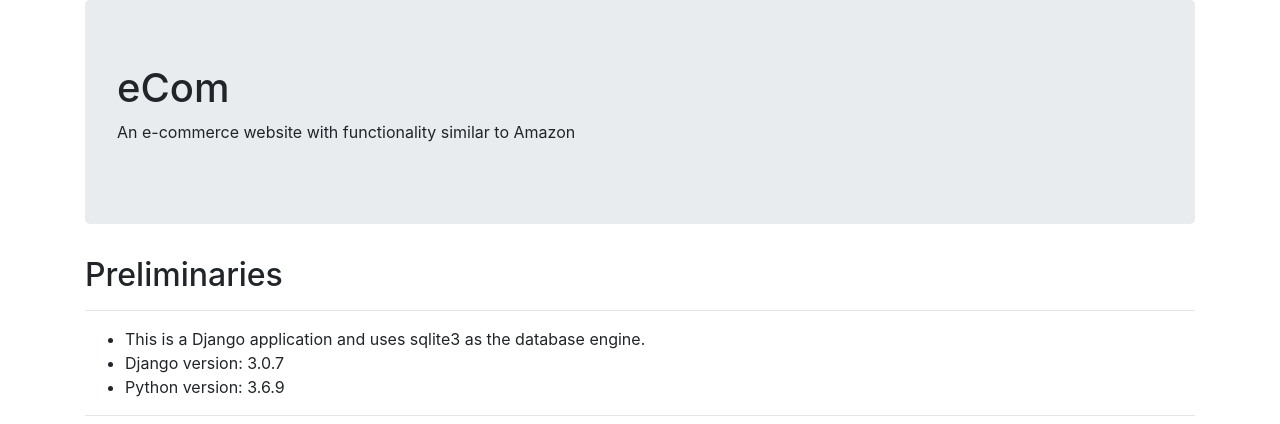
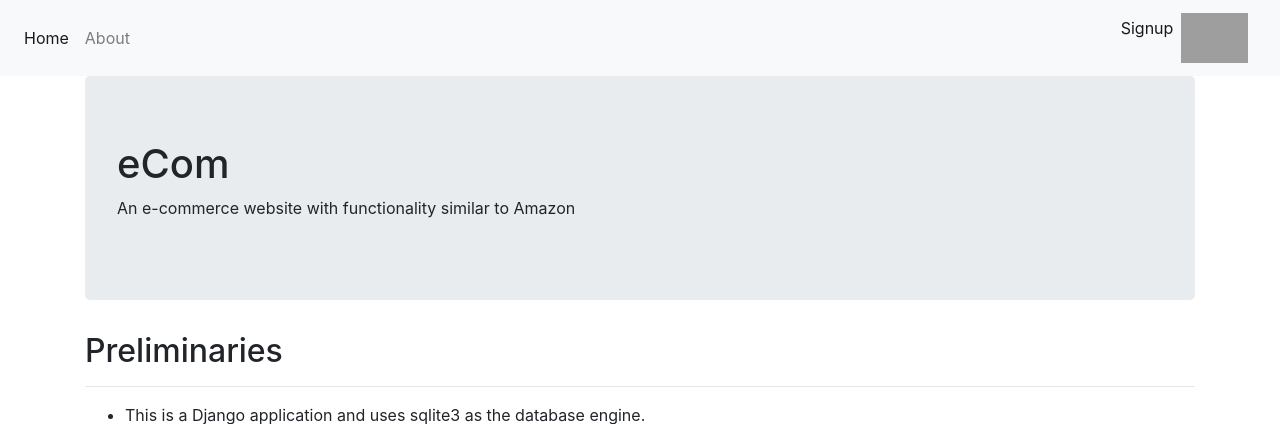
Before and after one commit to dhanwin247/DBMS-simple-e-commerce-website, a Django app: page /about/ in a window 1280 px wide. Shown: the top 424 px of the page. Run offline with Django 3.2, Linux system fonts and the light colour scheme; some libraries are stand-ins or nearby versions; grey boxes are pictures that could not be loaded.

Commit message:
add nav-bar

```diff
--- a/static/css/home.css
+++ b/static/css/home.css
@@ -1,6 +1,6 @@
-.navbar .navbar-brand {
+/* .navbar .navbar-brand {
     padding-top: 0px;
-}
+} */
 
 .navbar .navbar-brand img {
     height: 50px;
--- a/templates/app1/about.html
+++ b/templates/app1/about.html
@@ -1,14 +1,49 @@
 <!DOCTYPE html>
+{% load static %}
 <html lang="en">
-
 <head>
     <meta charset="UTF-8">
     <meta name="viewport" content="width=device-width, initial-scale=1.0">
+    <!-- CSS only -->
     <link rel="stylesheet" href="https://stackpath.bootstrapcdn.com/bootstrap/4.5.0/css/bootstrap.min.css" integrity="sha384-9aIt2nRpC12Uk9gS9baDl411NQApFmC26EwAOH8WgZl5MYYxFfc+NcPb1dKGj7Sk" crossorigin="anonymous">
+    <link rel="stylesheet" href="{% static 'css/home.css' %}">
+
+    <!-- JS, Popper.js, and jQuery -->
+    <script src="https://code.jquery.com/jquery-3.5.1.slim.min.js" integrity="sha384-DfXdz2htPH0lsSSs5nCTpuj/zy4C+OGpamoFVy38MVBnE+IbbVYUew+OrCXaRkfj" crossorigin="anonymous"></script>
+    <script src="https://cdn.jsdelivr.net/npm/popper.js@1.16.0/dist/umd/popper.min.js" integrity="sha384-Q6E9RHvbIyZFJoft+2mJbHaEWldlvI9IOYy5n3zV9zzTtmI3UksdQRVvoxMfooAo" crossorigin="anonymous"></script>
+    <script src="https://stackpath.bootstrapcdn.com/bootstrap/4.5.0/js/bootstrap.min.js" integrity="sha384-OgVRvuATP1z7JjHLkuOU7Xw704+h835Lr+6QL9UvYjZE3Ipu6Tp75j7Bh/kR0JKI" crossorigin="anonymous"></script>
+
     <title>About</title>
 </head>
 
 <body>
+    <nav class="navbar navbar-expand-lg navbar-light bg-light">
+        <button class="navbar-toggler" type="button" data-toggle="collapse" data-target="#navbarTogglerDemo01" aria-controls="navbarTogglerDemo01" aria-expanded="false" aria-label="Toggle navigation">
+            <span class="navbar-toggler-icon"></span>
+        </button>
+        <div class="collapse navbar-collapse" id="navbarTogglerDemo01">
+            <ul class="navbar-nav mr-auto">
+                <li class="nav-item active">
+                    <a class="nav-link" href="{% url 'home' %}">Home <span class="sr-only">(current)</span></a>
+                </li>
+                <li class="nav-item">
+                    <a class="nav-link" href="{% url 'about' %}">About</a>
+                </li>
+            </ul>
+
+            <ul class="navbar-nav ml-auto">
+                <li class="nav-item active">
+                    <a class="nav-link" href="{% url 'signup_new' %}">Signup<span class="sr-only">(current)</span></a>
+                </li>
+
+                <li class="nav-item active">
+                    <a class="navbar-brand" href="https://nitk.ac.in">
+                        <img src="https://www.noticebard.com/wp-content/uploads/2020/01/NITK-Surathkal.png">
+                    </a>
+                </li>
+            </ul>
+        </div>
+    </nav>
     <div class="container">
         <div class="jumbotron">
             <h1>eCom</h1>
```
Also changed, not shown: templates/app1/home.html (+5 -12 lines), templates/app1/signup_new.html (+28 -0 lines).
